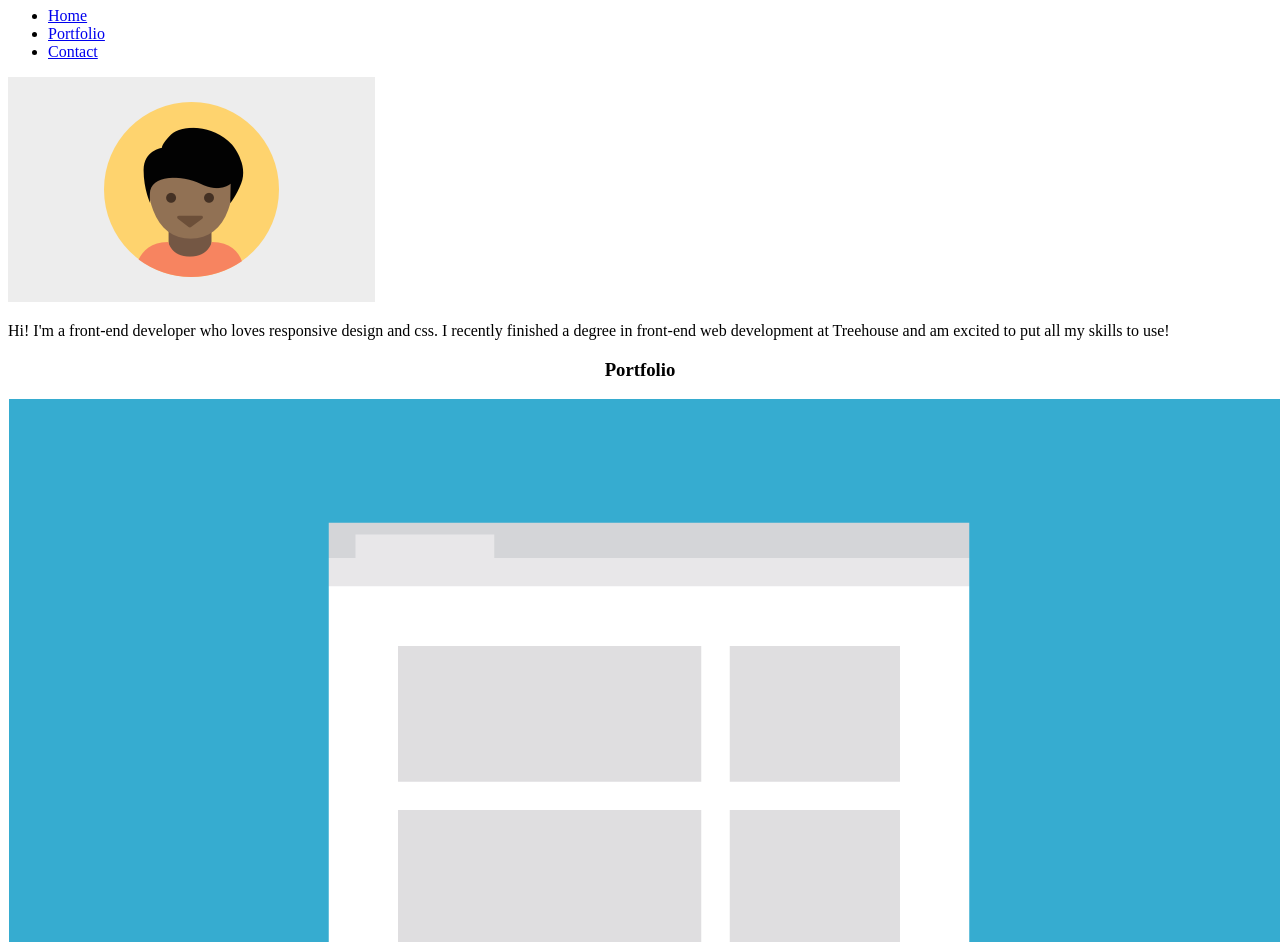
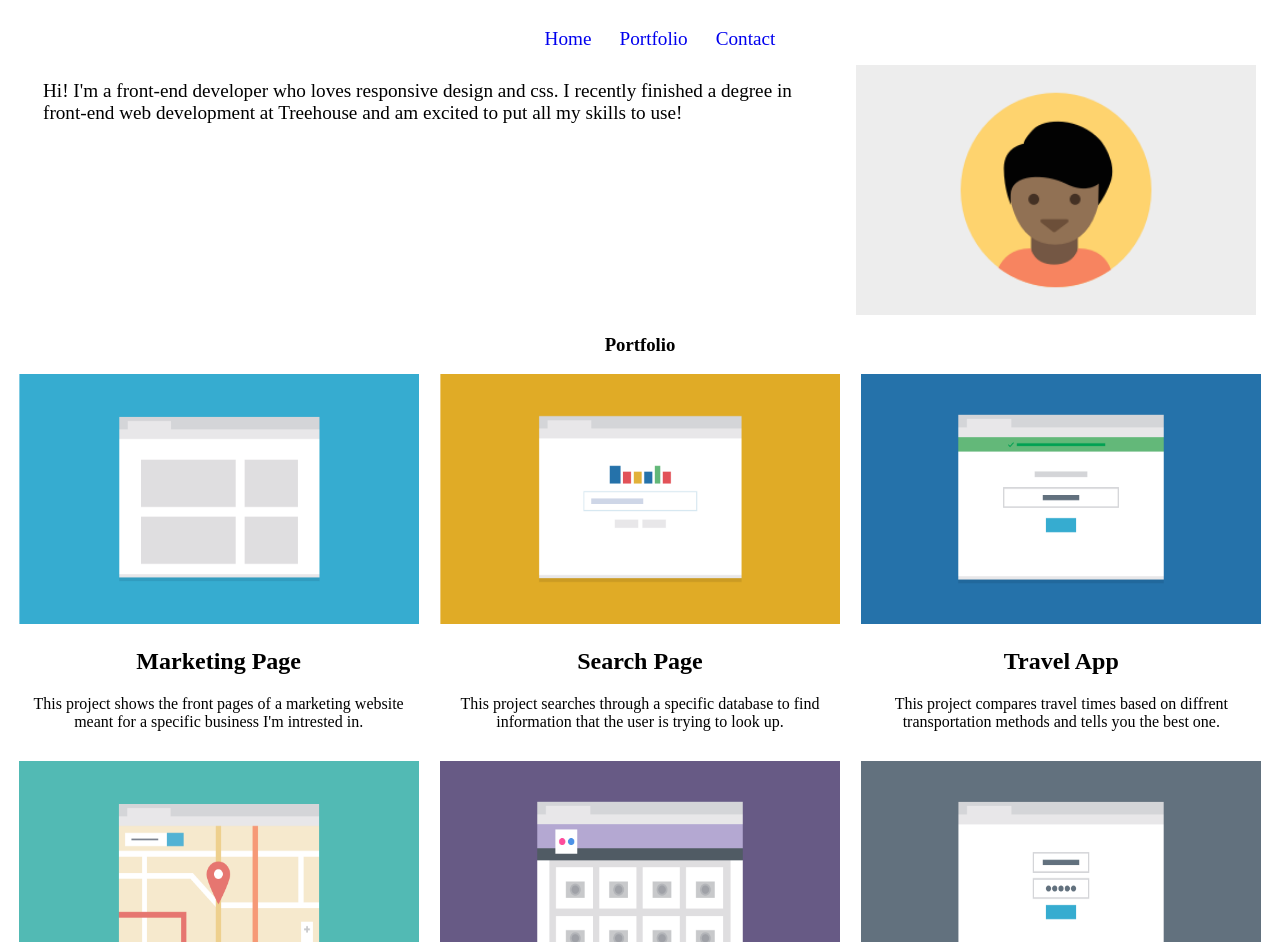
Before and after one commit to thomasgilmore/techdegree-project-2, a plain HTML site: page index.html in a window 1280 px wide. Shown: the part 73-1015 px from the top of the page. Drawn offline with Linux system fonts and the light colour scheme.

Commit message:
Update to style.css

```diff
--- a/css/style.css
+++ b/css/style.css
@@ -1,32 +1,305 @@
 @media (min-width: 320px) {
-    .heading {
+    h1 {
         text-align: center;
     }
-    .nav {
 
+    nav a {
+        background-color: white;
+        display: block;
+        padding: 12px;
+        text-decoration: none;
     }
-    .profileimage img {
-        width: 60%;
+
+    ul {
+        list-style-type: none;
+        text-align: center;
     }
+
+    nav li {
+        font-size: 1.2em;
+        line-height: 40px;
+        height: 40px;
+        border-bottom: 1px solid #888;
+    }
+
+    .container1 {
+        display: flex;
+        flex-direction: column;
+        justify-content: center;
+        align-items: center;
+    }
+
+    /* #profilepicture {
+
+    } */
+
+    #intro {
+        margin: 15px 35px 15px 35px;
+        text-align: center;
+    }
+
+    .container2 {
+        display: flex;
+        flex-wrap: wrap;
+        text-align: center;
+    }
+
+    img {
+        width: 400px;
+        height: 250px;
+    }
+
     .sectiontitle {
         text-align: center;
     }
-    .titleofproject {
+
+    p {
+        margin: 5px 35px 30px 35px;
+    }
+
+    .contactinfo {
         text-align: center;
     }
-    .pictureofproject {
-        width: 75%;
+
+    /* .container3 {
+        display: flex;
+        flex-wrap: wrap;
+    }
+    } */
+
+    .studentname {
+        float: left;
+        /* text-align: left;
+        display: inline; */
+    }
+
+    .backtotop {
+        float: right;
+        /* text-align: right;
+        justify-content: right;
+        display: inline; */
+    }
+
+    .bottomnav {
+        display: none;
     }
 }
 
 @media (min-width: 768px) {
-    .heading {
+    h1 {
+        text-align: center;
+    }
+
+    nav a {
+        background-color: white;
+        display: block;
+        padding: 12px;
+        text-decoration: none;
+    }
+
+    ul {
+        list-style-type: none;
+        text-align: center;
+    }
+
+    nav li {
+        display: inline-block;
+    }
+
+    .container1 {
+        display: flex;
+        flex-direction: row-reverse;
+        justify-content: center;
+        align-items: center;
+    }
+
+    .container1 > img {
+        margin-right: 1em;
+    }
+
+    #profilepicture {
+        flex: 1 0 0;
+    }
+
+    #intro {
+        flex: 2 0 0;
+        margin: 15px 35px 15px 35px;
         text-align: left;
+        align-self: flex-start;
+        font-size: 1.2em;
+    }
+
+    .container2 {
+        display: flex;
+        flex-wrap: wrap;
+        flex-direction: row;
+        text-align: center;
+    }
+
+    section {
+        width: 49%;
+        /* margin: 10px;
+        font-size: 60px;
+        font-weight: bold; */
+        text-align: center;
+        /* padding: 15px; */
+    }
+
+    img {
+        width: 400px;
+        height: 250px;
+    }
+
+    .sectiontitle {
+        text-align: center;
+    }
+
+    p {
+        margin: 5px 5px 30px 5px;
+    }
+
+    .contactinfo {
+        text-align: center;
+    }
+
+    /* .container3 {
+        display: flex;
+        flex-wrap: wrap;
+    }
+    } */
+
+    .studentname {
+        float: left;
+        /* text-align: left;
+        display: inline; */
+    }
+
+    .backtotop {
+        display: none;
+    }
+
+    .bottomnav {
+        display: block;
+        padding: 12px;
+        text-decoration: none;
+    }
+
+    .bottomnav ul {
+        list-style-type: none;
+        text-align: center;
+    }
+
+    .bottomnav li {
+        display: inline-block;
     }
 }
 
 @media (min-width: 1024px) {
-    .heading {
+    h1 {
+        text-align: center;
+    }
+
+    nav a {
+        background-color: white;
+        display: block;
+        padding: 12px;
+        text-decoration: none;
+    }
+
+    ul {
+        list-style-type: none;
+        text-align: center;
+    }
+
+    nav li {
+        display: inline-block;
+    }
+
+    .container1 {
+        display: flex;
+        flex-direction: row-reverse;
+        justify-content: center;
+        align-items: center;
+    }
+
+    .container1 > img {
+        margin-right: 1em;
+    }
+
+    #profilepicture {
+        flex: 1 0 0;
+    }
+
+    #intro {
+        flex: 2 0 0;
+        margin: 15px 35px 15px 35px;
         text-align: left;
+        align-self: flex-start;
+        font-size: 1.2em;
+    }
+
+    .container2 {
+        display: flex;
+        flex-wrap: wrap;
+        flex-direction: row;
+        text-align: center;
+    }
+
+    section {
+        width: 33.333333%;
+        /* margin: 10px;
+        font-size: 60px;
+        font-weight: bold; */
+        text-align: center;
+        /* padding: 15px; */
+    }
+
+    img {
+        width: 400px;
+        height: 250px;
+    }
+
+    .sectiontitle {
+        text-align: center;
+    }
+
+    p {
+        margin: 5px 5px 30px 5px;
+    }
+
+    .contactinfo {
+        text-align: center;
+    }
+
+    /* .container3 {
+        display: flex;
+        flex-wrap: wrap;
+    }
+    } */
+
+    .studentname {
+        float: left;
+        /* text-align: left;
+        display: inline; */
+    }
+
+    .backtotop {
+        display: none;
+    }
+
+    nav a {
+        background-color: white;
+        display: block;
+        padding: 12px;
+        text-decoration: none;
+    }
+
+    ul {
+        list-style-type: none;
+        text-align: center;
+    }
+
+    nav li {
+        display: inline-block;
     }
 }
```
